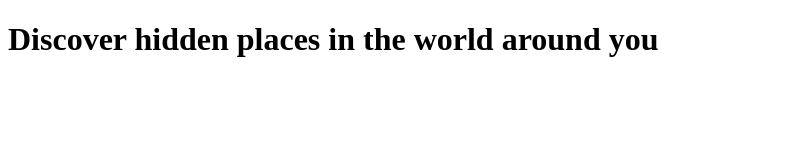
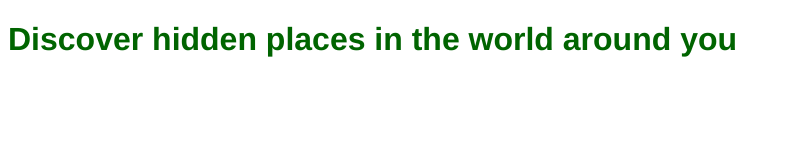
Before and after one commit to holgert/excursion, a plain HTML site: page index.html in a window 1280 px wide. Shown: the whole page, without its empty margins (0-790 px from the left). Drawn offline with Linux system fonts and the light colour scheme; the site is published under a folder, as on GitHub Pages, so addresses that start at the root find nothing.

Commit message:
farbtest 2

```diff
--- a/index.html
+++ b/index.html
@@ -3,8 +3,7 @@
     <head>
         <meta charset="utf-8">
         <title>Excursion</title>
-
-        <link rel="stylesheet" href="/resources/css/style.css">
+        <link type="text/css" rel="stylesheet" href="./resources/css/style.css">
     </head>
     <body>
       <h1>Discover hidden places in the world around you</h1>
```
